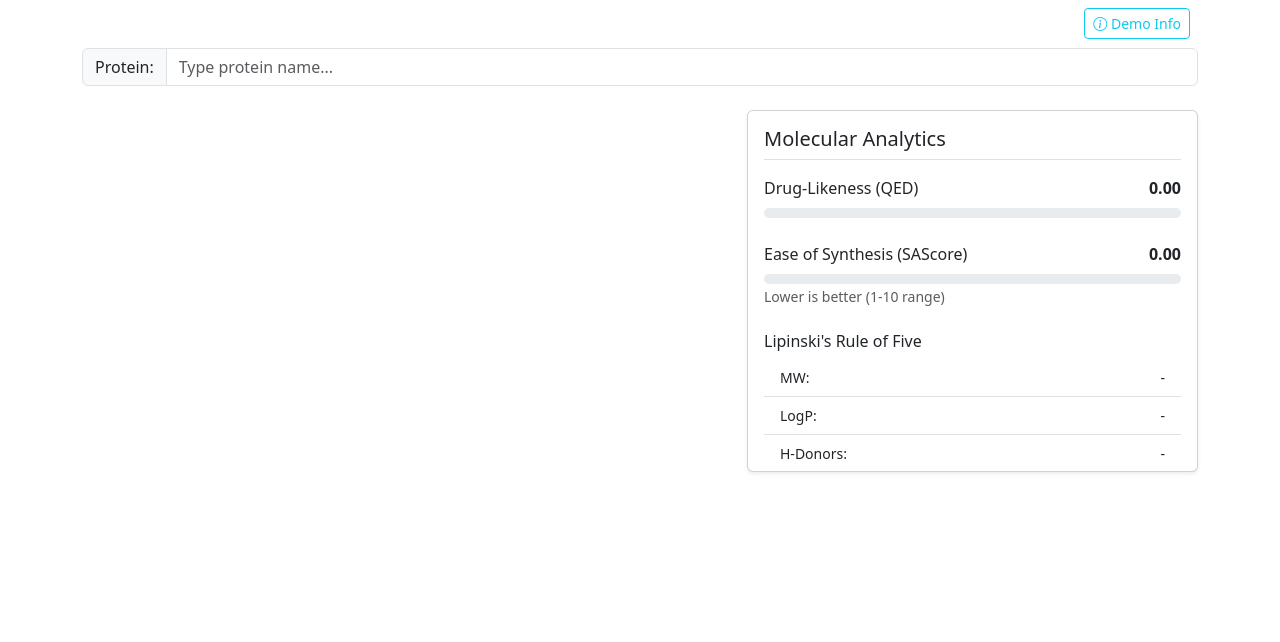
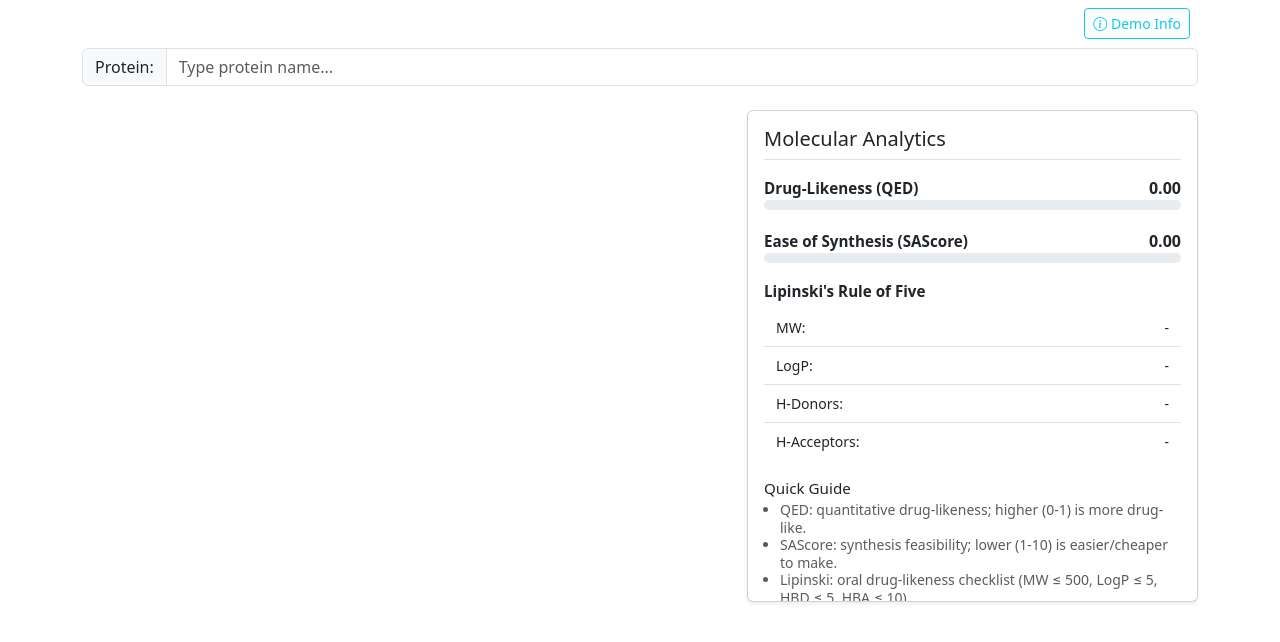
Before and after one commit to Rio-Lupin/Team-Antigen, a Flask app: page / in a window 1280 px wide. Shown: the top 642 px of the page. Run offline with Flask 3, Linux system fonts and the light colour scheme.

Commit message:
added some stuff to molecular dynamics box

```diff
--- a/templates/base.html
+++ b/templates/base.html
@@ -39,14 +39,31 @@
 
     /* Keep analytics box size stable, no scroll */
     .analytics-card {
-      max-height: 420px;
+      max-height: 520px;
       overflow: hidden;
     }
 
     .analytics-card .card-body {
-      max-height: 360px;
+      max-height: 490px;
       overflow: hidden;
     }
+
+    /* Comfortable spacing inside analytics */
+    .analytics-card .progress { height: 10px !important; margin-bottom: 10px; }
+    .analytics-card .list-group-item { padding: .5rem .75rem; }
+    .analytics-card .fw-semibold, .analytics-card h6 { font-size: .95rem; }
+    .analytics-card small { font-size: .8rem; }
+    .analytics-card .mb-4 { margin-bottom: 1.2rem !important; }
+    .analytics-card .mt-3 { margin-top: 1rem !important; }
+    .analytics-card .border-bottom { padding-bottom: .5rem !important; }
+    .analytics-card .quick-guide { line-height: 1.25; }
+    /* Extra bottom padding for caption bullets */
+    .analytics-card .quick-guide {
+      padding-bottom: 24px;
+    }
+
+    /* Space icon to the right of pass/fail text */
+    #lipinski-status i { margin-left: 4px; }
   </style>
 
   {% block styles %}
@@ -107,31 +124,52 @@
                 <h5 class="border-bottom pb-2">Molecular Analytics</h5>
 
                 <div class="mb-4 mt-3">
-                  <label class="form-label d-flex justify-content-between">
-                    Drug-Likeness (QED) <span id="qed-val" class="fw-bold">0.00</span>
-                  </label>
+                  <div class="d-flex justify-content-between align-items-center">
+                    <div>
+                      <div class="fw-semibold">Drug-Likeness (QED)</div>
+                    </div>
+                    <span id="qed-val" class="fw-bold">0.00</span>
+                  </div>
                   <div class="progress" style="height: 10px;">
-                    <div id="qed-bar" class="progress-bar bg-success" role="progressbar" style="width: 0%"></div>
+                    <div id="qed-bar" class="progress-bar bg-primary" role="progressbar" style="width: 0%"></div>
                   </div>
                 </div>
 
                 <div class="mb-4">
-                  <label class="form-label d-flex justify-content-between">
-                    Ease of Synthesis (SAScore) <span id="sa-val" class="fw-bold">0.00</span>
-                  </label>
+                  <div class="d-flex justify-content-between align-items-center">
+                    <div>
+                      <div class="fw-semibold">Ease of Synthesis (SAScore)</div>
+                    </div>
+                    <span id="sa-val" class="fw-bold">0.00</span>
+                  </div>
                   <div class="progress" style="height: 10px;">
-                    <div id="sa-bar" class="progress-bar bg-warning" role="progressbar" style="width: 0%"></div>
+                    <div id="sa-bar" class="progress-bar bg-primary" role="progressbar" style="width: 0%"></div>
                   </div>
-                  <small class="text-muted">Lower is better (1-10 range)</small>
                 </div>
 
                 <div class="mb-4">
-                  <h6>Lipinski's Rule of Five</h6>
+                  <div class="d-flex justify-content-between align-items-center">
+                    <div>
+                      <h6 class="fw-semibold">Lipinski's Rule of Five</h6>
+                    </div>
+                    <div class="d-flex align-items-center mb-0">
+                      <span id="lipinski-status" class="small"></span>
+                    </div>
+                  </div>
                   <ul class="list-group list-group-flush small">
                     <li class="list-group-item d-flex justify-content-between">MW: <span id="mw-val">-</span></li>
                     <li class="list-group-item d-flex justify-content-between">LogP: <span id="logp-val">-</span></li>
-                    <li class="list-group-item d-flex justify-content-between">H-Donors: <span id="hbd-val">-</span>
-                    </li>
+                    <li class="list-group-item d-flex justify-content-between">H-Donors: <span id="hbd-val">-</span></li>
+                    <li class="list-group-item d-flex justify-content-between">H-Acceptors: <span id="hba-val">-</span></li>
+                  </ul>
+                </div>
+
+                <div class="quick-guide">
+                  <h6 class="mb-1">Quick Guide</h6>
+                  <ul class="text-muted small mb-0 ps-3">
+                    <li>QED: quantitative drug-likeness; higher (0-1) is more drug-like.</li>
+                    <li>SAScore: synthesis feasibility; lower (1-10) is easier/cheaper to make.</li>
+                    <li>Lipinski: oral drug-likeness checklist (MW ≤ 500, LogP ≤ 5, HBD ≤ 5, HBA ≤ 10).</li>
                   </ul>
                 </div>
 
@@ -305,11 +343,19 @@
         document.getElementById('mw-val').innerText = Math.round(lipinski.molecular_weight || 0);
         document.getElementById('logp-val').innerText = (lipinski.logP || 0).toFixed(2);
         document.getElementById('hbd-val').innerText = Math.round(lipinski.h_donors || 0);
+        document.getElementById('hba-val').innerText = Math.round(lipinski.h_acceptors || 0);
+        const statusEl = document.getElementById('lipinski-status');
+        statusEl.innerHTML = lipinski.complies
+          ? 'Pass <i class="bi bi-check-circle-fill text-success"></i>'
+          : 'Fail <i class="bi bi-x-circle-fill text-danger"></i>';
       } else {
         // Fallback for old API structure
         document.getElementById('mw-val').innerText = Math.round(data.mw || 0);
         document.getElementById('logp-val').innerText = (data.logp || 0).toFixed(2);
         document.getElementById('hbd-val').innerText = Math.round(data.hbd || 0);
+        document.getElementById('hba-val').innerText = Math.round(data.hba || 0);
+        const statusEl = document.getElementById('lipinski-status');
+        statusEl.innerHTML = 'Not available <i class="bi bi-x-circle-fill text-danger"></i>';
       }
 
       // Handle Structural Alerts (PAINS)
```
